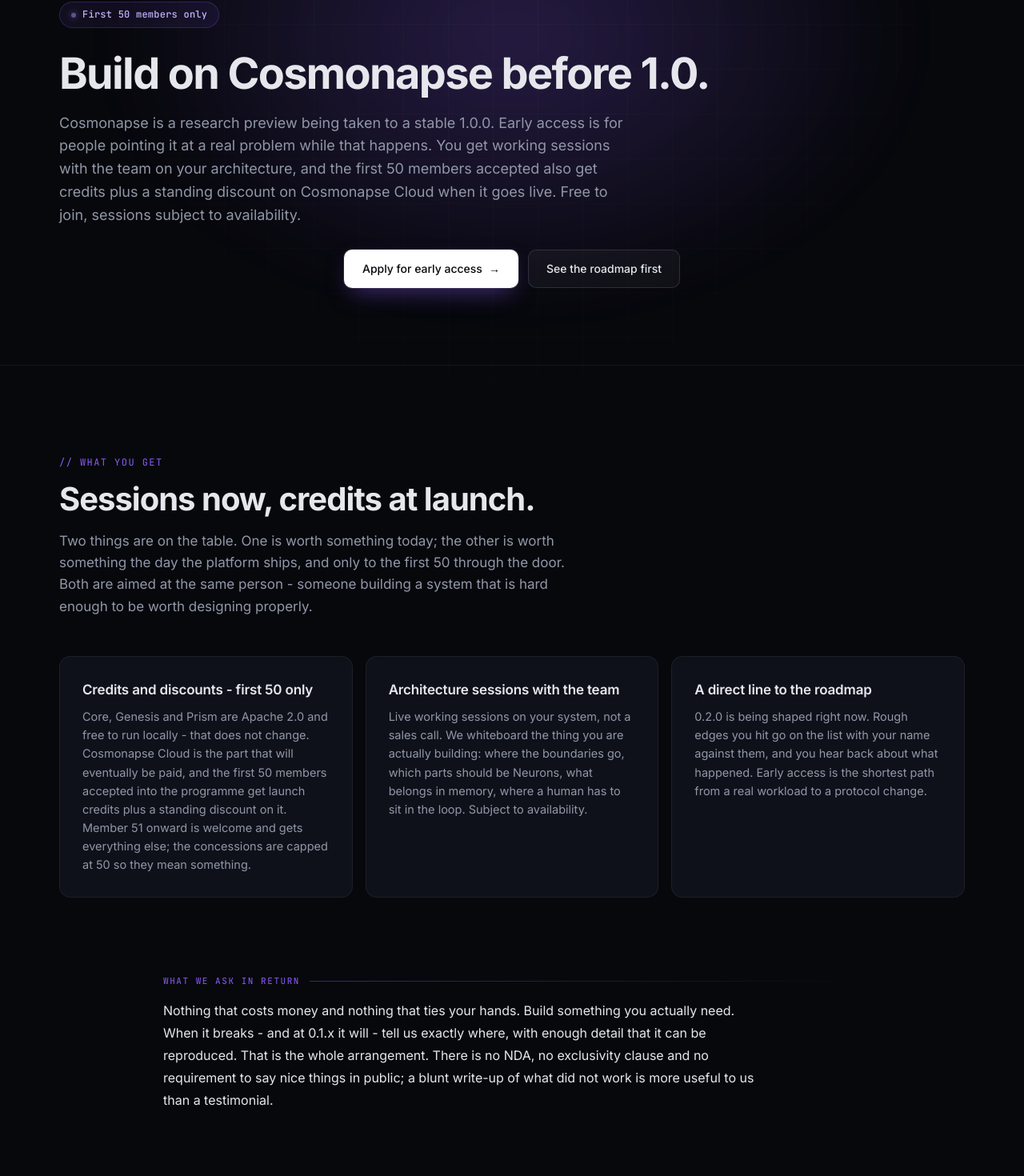
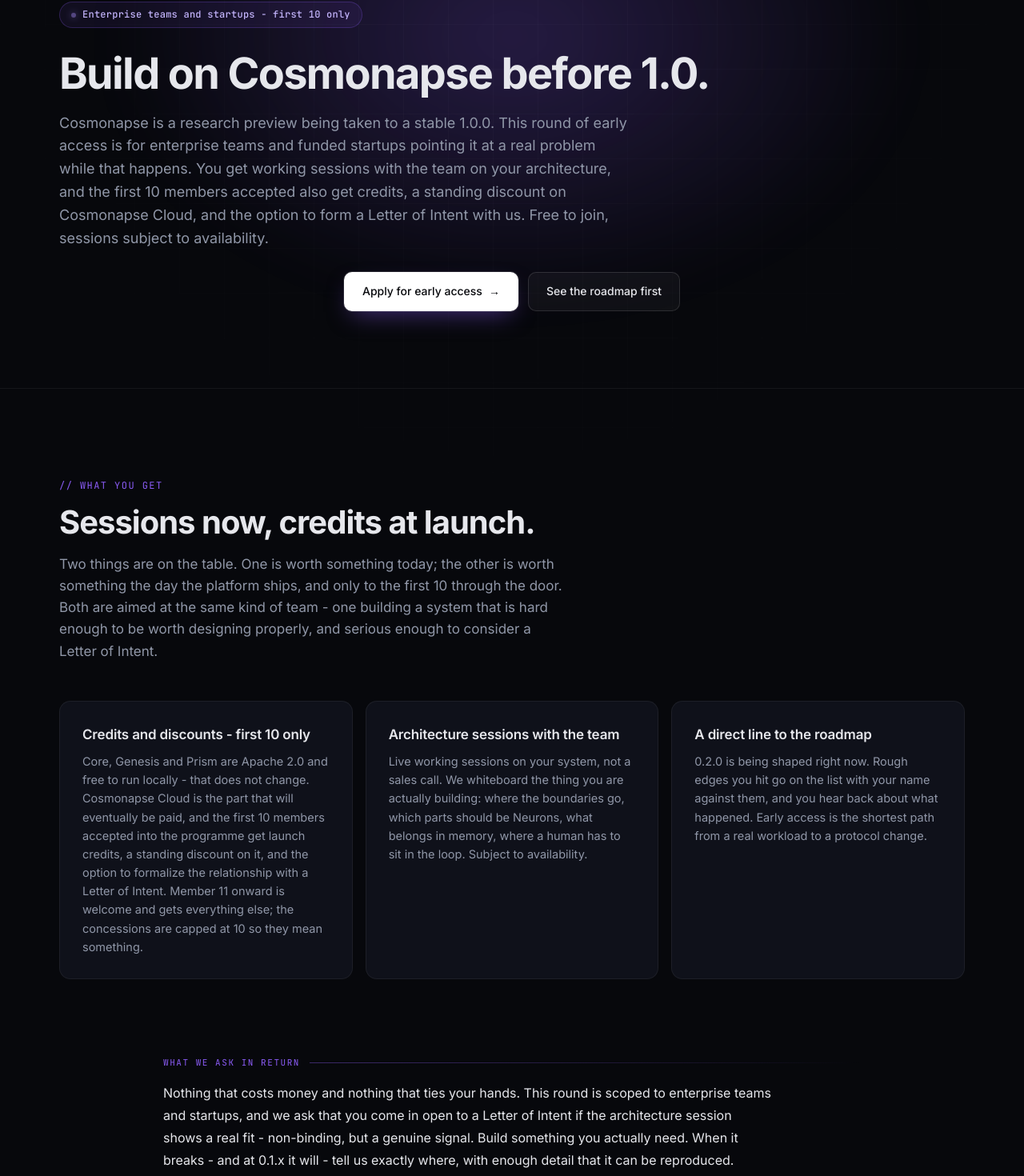
Before and after one commit to Cosmonapse/cosmonapse-landing-page, a Next.js app: page /early-access in a window 1280 px wide. Shown: the part 194-1664 px from the top of the page at 80% size. Built offline with nearby package versions, Linux system fonts and the light colour scheme.

Commit message:
Early access

```diff
--- a/app/early-access/page.tsx
+++ b/app/early-access/page.tsx
@@ -6,7 +6,7 @@
 export const metadata: Metadata = pageMetadata({
   title: "Early Access Program",
   description:
-    "Build on Cosmonapse before 1.0. Early access members get architecture sessions with the team, and the first 50 accepted members get credits and a standing discount on Cosmonapse Cloud when it goes live. No cost, no exclusivity.",
+    "Build on Cosmonapse before 1.0. This round of early access is for enterprise teams and funded startups. Members get architecture sessions with the team, and the first 10 accepted also get credits, a standing discount on Cosmonapse Cloud when it goes live, and the option to form a Letter of Intent with us. No cost, no exclusivity.",
   path: "/early-access",
   image: "/og/early-access.png",
   keywords: [
@@ -23,9 +23,9 @@
 /** What a member gets out of it. */
 const PERKS = [
   {
-    name: "Credits and discounts - first 50 only",
+    name: "Credits and discounts - first 10 only",
     body:
-      "Core, Genesis and Prism are Apache 2.0 and free to run locally - that does not change. Cosmonapse Cloud is the part that will eventually be paid, and the first 50 members accepted into the programme get launch credits plus a standing discount on it. Member 51 onward is welcome and gets everything else; the concessions are capped at 50 so they mean something.",
+      "Core, Genesis and Prism are Apache 2.0 and free to run locally - that does not change. Cosmonapse Cloud is the part that will eventually be paid, and the first 10 members accepted into the programme get launch credits, a standing discount on it, and the option to formalize the relationship with a Letter of Intent. Member 11 onward is welcome and gets everything else; the concessions are capped at 10 so they mean something.",
   },
   {
     name: "Architecture sessions with the team",
@@ -45,7 +45,7 @@
     n: "01",
     title: "Apply through the form",
     body:
-      "Two minutes. What you are building, the stack you are on, and how far along you are. There is no bar to clear on company size or funding - a solo project with a real problem behind it is exactly the profile.",
+      "Two minutes. What you are building, your team or company, the stack you are on, and how far along you are. This round is scoped to enterprise teams and funded startups - if that is not you yet, the roadmap and quickstart are open to everyone in the meantime.",
   },
   {
     n: "02",
@@ -63,7 +63,7 @@
     n: "04",
     title: "Credits land when the platform does",
     body:
-      "Your slot, join date and member number are on record from the day you are accepted. If your number is 50 or below, the credits and the standing discount are applied when Cosmonapse Cloud launches - no re-application, no window to miss.",
+      "Your slot, join date and member number are on record from the day you are accepted. If your number is 10 or below, the credits and the standing discount are applied when Cosmonapse Cloud launches - no re-application, no window to miss. If we signed a Letter of Intent together, that is honored on the same timeline.",
   },
 ];
 
@@ -71,15 +71,17 @@
   {
     name: "A good fit if",
     items: [
-      "You have a real system in mind - a product, an internal tool, a research setup - not a tutorial to follow",
+      "You are an enterprise team or a funded startup with a real system in mind - a product, an internal platform, a research setup - not a tutorial to follow",
       "Multiple models, tools or services have to coordinate, and a single prompt-and-response is clearly not enough",
       "You are comfortable on alpha software and can work around a rough edge instead of being stopped by it",
+      "You are open to a Letter of Intent once the architecture session shows a real fit - non-binding, but a genuine signal",
       "You are willing to say what broke, in enough detail that it can be fixed",
     ],
   },
   {
     name: "Probably not yet if",
     items: [
+      "You are an individual or solo hobbyist project - this round is scoped to enterprise teams and startups",
       "You need a production SLA today - Core is 0.1.12-alpha and the protocol is not frozen until 0.2.0",
       "You are looking for a managed hosted service right now - Cloud is a 0.3.0 target, not a thing you can buy",
       "You want an agent that is one model behind a chat box - you do not need a protocol for that",
@@ -95,7 +97,7 @@
   },
   {
     q: "How firm are the credits?",
-    a: "It is a commitment we are putting in writing on a public page, not a signed contract - and we will not attach a date to it, because Cloud and 1.0.0 do not have one. What is fixed is who qualifies: the first 50 members accepted, in the order they were accepted, and that list stops at 50.",
+    a: "It is a commitment we are putting in writing on a public page, not a signed contract - and we will not attach a date to it, because Cloud and 1.0.0 do not have one. What is fixed is who qualifies: the first 10 members accepted, in the order they were accepted, and that list stops at 10.",
   },
   {
     q: "Do I have to build on Cosmonapse?",
@@ -106,8 +108,12 @@
     a: "You do. No NDA, no exclusivity, no claim on your code. You are free to talk publicly about the sessions, the product and where it fell short.",
   },
   {
-    q: "What happens after the 50 are taken?",
-    a: "The programme stays open and the sessions keep running - they are limited by how many hours exist in a week, not by a headcount. What closes at 50 is the credits and the launch discount. Applying early is the only way to be inside that number, which is also why the form asks what you are building rather than just for an email.",
+    q: "What happens after the 10 are taken?",
+    a: "The programme stays open and the sessions keep running - they are limited by how many hours exist in a week, not by a headcount. What closes at 10 is the credits and the launch discount. Applying early is the only way to be inside that number, which is also why the form asks what you are building rather than just for an email.",
+  },
+  {
+    q: "What is the Letter of Intent about?",
+    a: "A Letter of Intent is a short, non-binding statement that you would seriously consider becoming a paying Cosmonapse Cloud customer once it ships. It commits you to nothing legally and costs nothing to sign. We ask for it because the credits and discount mean more when they go to teams that are genuinely evaluating this, not just collecting a coupon - and it is only relevant if the architecture session shows the fit is real.",
   },
   {
     q: "What happens to my form response?",
@@ -123,15 +129,16 @@
           <div className="page-eyebrow">// Early Access Program</div>
           <div className="badge">
             <span className="dot" />
-            First 50 members only
+            Enterprise teams and startups - first 10 only
           </div>
           <h1 className="page-title">Build on Cosmonapse before 1.0.</h1>
           <p className="page-sub">
-            Cosmonapse is a research preview being taken to a stable 1.0.0. Early access is for
-            people pointing it at a real problem while that happens. You get working sessions with
-            the team on your architecture, and the first 50 members accepted also get credits plus
-            a standing discount on Cosmonapse Cloud when it goes live. Free to join, sessions
-            subject to availability.
+            Cosmonapse is a research preview being taken to a stable 1.0.0. This round of early
+            access is for enterprise teams and funded startups pointing it at a real problem while
+            that happens. You get working sessions with the team on your architecture, and the
+            first 10 members accepted also get credits, a standing discount on Cosmonapse Cloud,
+            and the option to form a Letter of Intent with us. Free to join, sessions subject to
+            availability.
           </p>
           <div className="hero-ctas" style={{ marginTop: 28 }}>
             <a
@@ -156,9 +163,9 @@
           <h2 className="section-title">Sessions now, credits at launch.</h2>
           <p className="section-sub">
             Two things are on the table. One is worth something today; the other is worth something
-            the day the platform ships, and only to the first 50 through the door. Both are aimed
-            at the same person - someone building a system that is hard enough to be worth
-            designing properly.
+            the day the platform ships, and only to the first 10 through the door. Both are aimed
+            at the same kind of team - one building a system that is hard enough to be worth
+            designing properly, and serious enough to consider a Letter of Intent.
           </p>
           <div className="grid-3" style={{ marginTop: 32 }}>
             {PERKS.map((p) => (
@@ -176,9 +183,11 @@
         <div className="container container-narrow">
           <div className="sub-eyebrow">What we ask in return</div>
           <p className="prose">
-            Nothing that costs money and nothing that ties your hands. Build something you actually
-            need. When it breaks - and at 0.1.x it will - tell us exactly where, with enough detail
-            that it can be reproduced. That is the whole arrangement. There is no NDA, no
+            Nothing that costs money and nothing that ties your hands. This round is scoped to
+            enterprise teams and startups, and we ask that you come in open to a Letter of Intent
+            if the architecture session shows a real fit - non-binding, but a genuine signal.
+            Build something you actually need. When it breaks - and at 0.1.x it will - tell us
+            exactly where, with enough detail that it can be reproduced. There is no NDA, no
             exclusivity clause and no requirement to say nice things in public; a blunt write-up of
             what did not work is more useful to us than a testimonial.
           </p>
@@ -278,8 +287,8 @@
                 color: "var(--text-faint)",
               }}
             >
-              Concessions are capped at the first 50 members; sessions are subject to
-              availability. Prefer email?{" "}
+              This round is scoped to enterprise teams and startups. Concessions are capped at
+              the first 10 members; sessions are subject to availability. Prefer email?{" "}
               <a href="mailto:dev@cosmonapse.com" className="inline-link">
                 dev@cosmonapse.com
               </a>
```
Also changed, not shown: app/page.tsx (+6 -5 lines).
